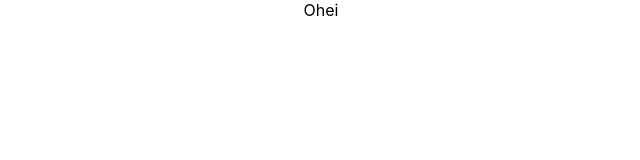
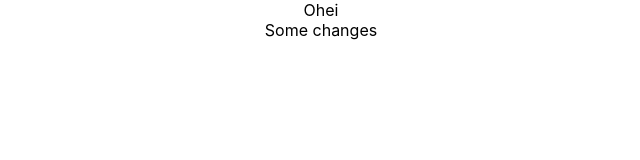
Before and after one commit to mprtcz/LearningReact, a React (Create React App) app: page / in a window 1280 px wide. Shown: the top 160 px of the page, without its empty margins (319-959 px from the left). Built offline with nearby package versions, Linux system fonts and the light colour scheme.

Commit message:
Changes that should update gh pages

```diff
--- a/src/App.js
+++ b/src/App.js
@@ -4,7 +4,10 @@ import './App.css';
 
 function App() {
   return (
-    <div className="App">Ohei</div>
+    <div className="App">Ohei
+    <br/>
+    Some changes
+    </div>
   );
 }
 
```
Also changed, not shown: 1 other file (tests, documents, lock files or other folders).
